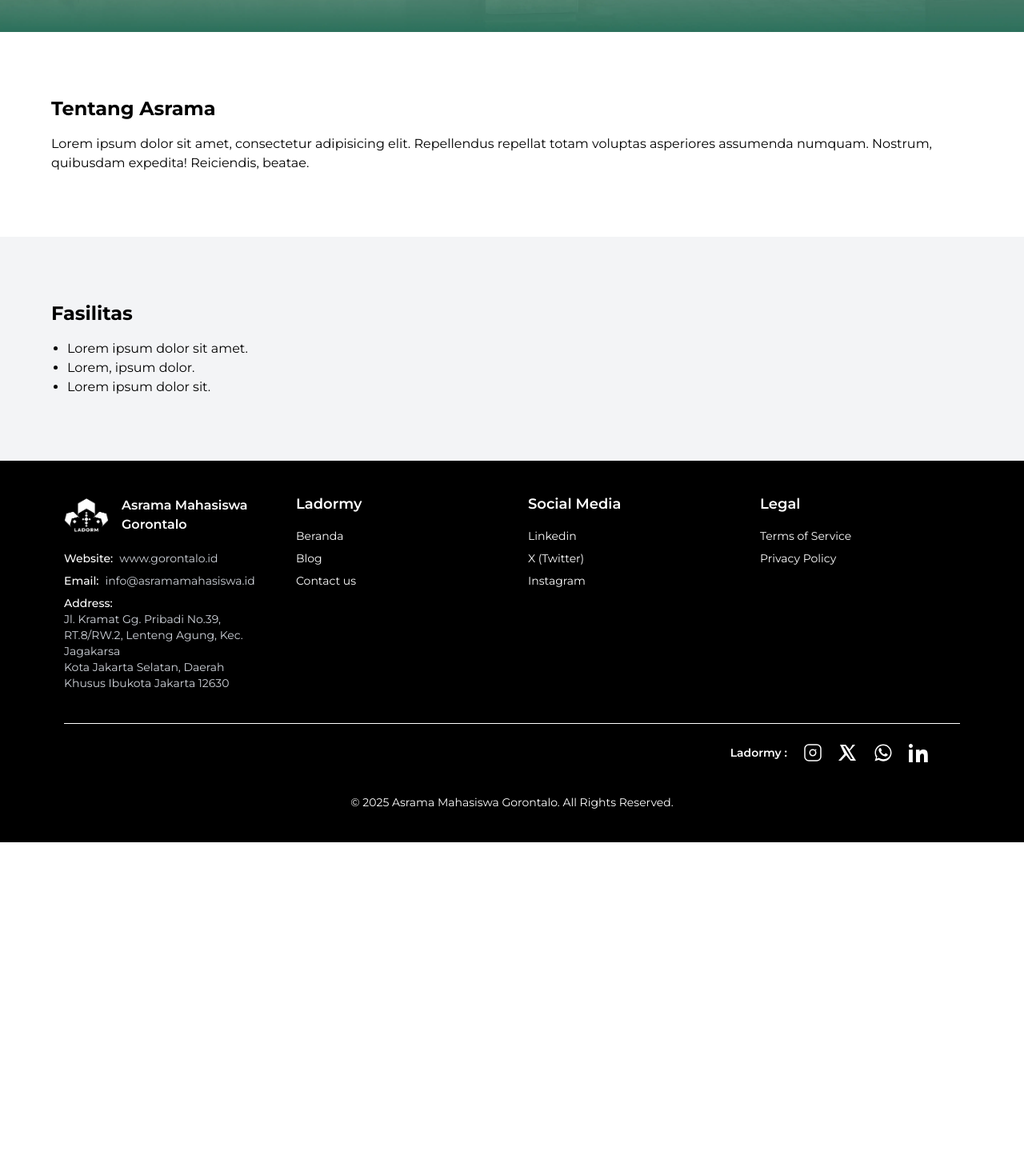
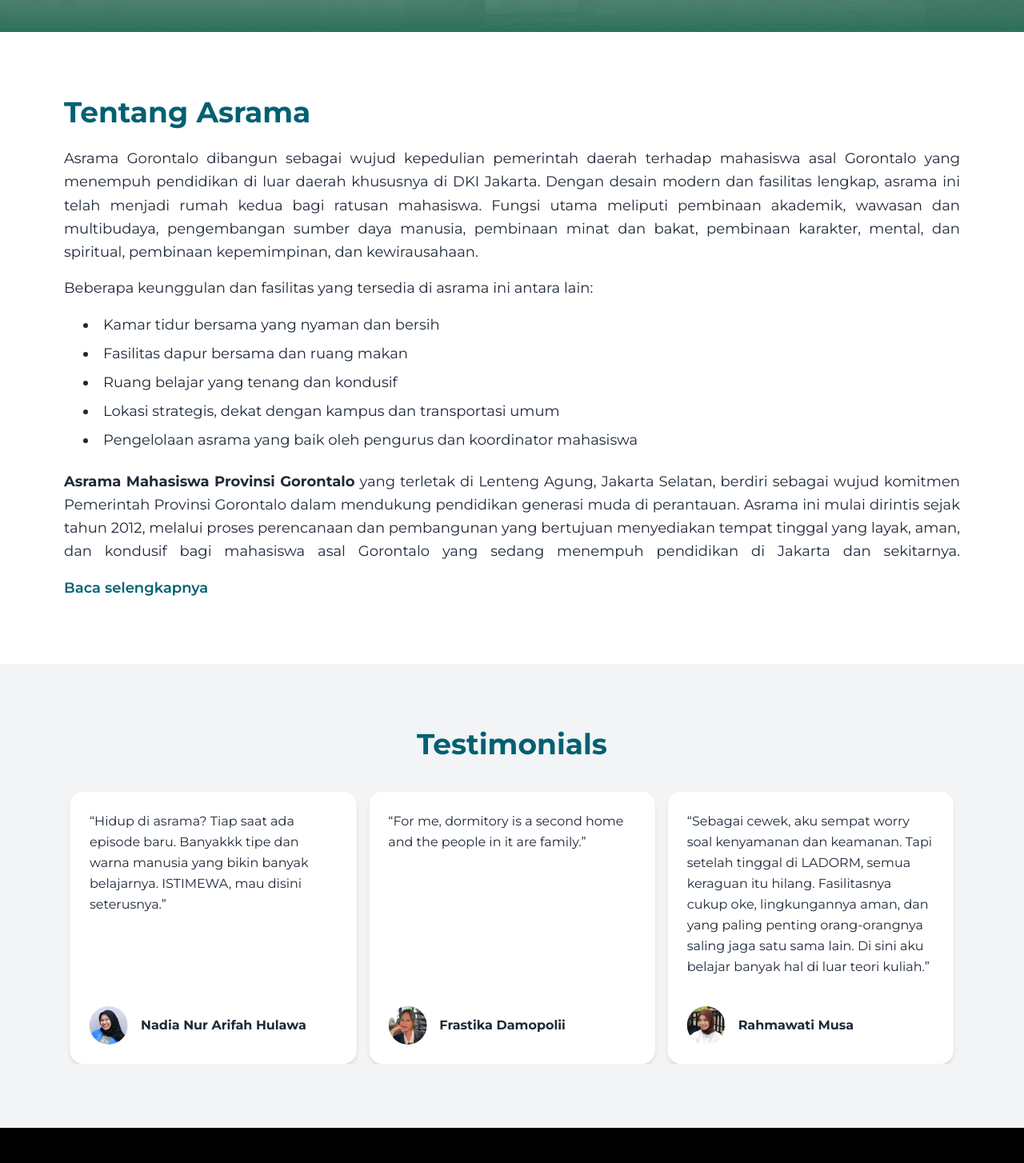
Before and after one commit to renaldimohamad/ladorm, a Next.js app: page / in a window 1280 px wide. Shown: the part 860-2314 px from the top of the page at 80% size. Before the commit the page ends 1913 px from the top, so only its background shows below. Built offline with nearby package versions, Linux system fonts and the light colour scheme.

Commit message:
✨feature: tambahkan bagian testimonial yang telah diselesaikan dengan avatar, nama, dan pesan

```diff
--- a/package.json
+++ b/package.json
@@ -13,7 +13,8 @@
     "next": "15.3.3",
     "react": "^19.0.0",
     "react-dom": "^19.0.0",
-    "react-icons": "^5.5.0"
+    "react-icons": "^5.5.0",
+    "swiper": "^11.2.9"
   },
   "devDependencies": {
     "@eslint/eslintrc": "^3",
--- a/src/app/page.tsx
+++ b/src/app/page.tsx
@@ -2,43 +2,124 @@
 
 import Footer from "@/components/common/Footer";
 import { WrapContainerHome } from "@/components/Home";
+import { Swiper, SwiperSlide } from "swiper/react";
+import { Autoplay } from "swiper/modules";
+import "swiper/css";
+import "swiper/css/navigation";
+import "swiper/css/pagination";
+import { TestimonialsWrapper } from "@/components/Home/TestimonialsWrapper";
 import { LayoutBlank } from "@/layouts";
+import { motion } from "framer-motion";
+import { useScrollDirection } from "@/hooks/useScrollDirection";
+import { AboutDormitory } from "@/components/Home/AboutAsrama";
+import { testimonialsData } from "@/utils/Testimonials";
 
 export default function Home() {
+  const scrollDir = useScrollDirection();
+  const initialY = scrollDir === "down" ? 80 : -80;
+
   return (
     <LayoutBlank>
       <main className="flex flex-col w-full">
         <section
-          className="w-full min-h-screen flex items-center justify-center px-4 py-16 relative bg-red-500 min-h-screen
+          className="w-full min-h-screen flex items-center justify-center px-4 py-16 relative min-h-screen
         bg-[url('/images/asrama_profile_img.webp')]
         bg-cover
         bg-center"
         >
-          <WrapContainerHome />
+          <motion.section
+            initial={{ opacity: 0, y: initialY }}
+            whileInView={{ opacity: 1, y: 0 }}
+            transition={{
+              duration: 1.2,
+              ease: [0.2, 1, 0.3, 1],
+              delay: 0.2,
+            }}
+            viewport={{ once: false, amount: 0.4 }}
+            className="w-full px-4 py-20"
+          >
+            <WrapContainerHome />
+          </motion.section>
         </section>
-        {/* HIDE FOR NOW */}
         <section className="w-full px-4 py-20 bg-white text-black">
-          <div className="max-w-6xl mx-auto">
-            <h2 className="text-2xl font-bold mb-4">Tentang Asrama</h2>
-            <p>
-              {/* Ini adalah informasi tentang asrama mahasiswa Gorontalo di
-              Jakarta. */}
-              Lorem ipsum dolor sit amet, consectetur adipisicing elit.
-              Repellendus repellat totam voluptas asperiores assumenda numquam.
-              Nostrum, quibusdam expedita! Reiciendis, beatae.
-            </p>
-          </div>
+          <motion.section
+            initial={{ opacity: 0, y: initialY }}
+            whileInView={{ opacity: 1, y: 0 }}
+            transition={{
+              duration: 1.2,
+              ease: [0.2, 1, 0.3, 1],
+              delay: 0.2,
+            }}
+            viewport={{ once: false, amount: 0.3 }}
+            className="w-full"
+          >
+            <AboutDormitory />
+          </motion.section>
         </section>
-        <section className="w-full px-4 py-20 bg-gray-100 text-black">
-          <div className="max-w-6xl mx-auto">
-            <h2 className="text-2xl font-bold mb-4">Fasilitas</h2>
-            <ul className="list-disc pl-5">
-              <li>Lorem ipsum dolor sit amet.</li>
-              <li>Lorem, ipsum dolor.</li>
-              <li>Lorem ipsum dolor sit.</li>
-            </ul>
-          </div>
+        <section className="w-full px-4 py-16 sm:py-20 bg-gray-100 text-black flex flex-col items-center">
+          <motion.section
+            initial={{ opacity: 0, y: initialY }}
+            whileInView={{ opacity: 1, y: 0 }}
+            transition={{
+              duration: 1.2,
+              ease: [0.2, 1, 0.3, 1],
+              delay: 0.2,
+            }}
+            viewport={{ once: false, amount: 0.3 }}
+            className="w-full"
+          >
+            <h1 className="text-2xl sm:text-3xl md:text-4xl font-bold mb-8 sm:mb-10 text-center text-[#016072]">
+              Testimonials
+            </h1>
+
+            <div className="w-full max-w-6xl px-2 sm:px-4 mx-auto">
+              <Swiper
+                modules={[Autoplay]}
+                loop={true}
+                grabCursor={true}
+                autoplay={{
+                  delay: 3000,
+                  disableOnInteraction: false,
+                  pauseOnMouseEnter: false,
+                }}
+                allowTouchMove={true}
+                touchStartPreventDefault={false}
+                breakpoints={{
+                  320: { slidesPerView: 1 },
+                  640: { slidesPerView: 1 },
+                  768: { slidesPerView: 2 },
+                  1024: { slidesPerView: 3 },
+                }}
+              >
+                {testimonialsData.map((item, index) => (
+                  <SwiperSlide key={index}>
+                    <div className="h-full px-1 sm:px-2">
+                      <TestimonialsWrapper>
+                        <div className="leading-relaxed">
+                          <span className="text-sm sm:text-base leading-relaxed text-gray-800 text-justify">
+                            “{item.message}”
+                          </span>
+                        </div>
+
+                        <div className="mt-auto flex items-center gap-3 pt-6 gap-4">
+                          <img
+                            src={item.avatar}
+                            alt={item.name}
+                            className="w-12 h-12 rounded-full object-cover"
+                          />
+                          <h3 className="font-bold text-sm sm:text-base">
+                            {item.name}
+                          </h3>
+                        </div>
+                      </TestimonialsWrapper>
+                    </div>
+                  </SwiperSlide>
+                ))}
+              </Swiper>
+            </div>
+          </motion.section>
         </section>
+
         <Footer />
       </main>
     </LayoutBlank>
--- /dev/null
+++ b/src/components/Home/AboutAsrama.tsx
@@ -0,0 +1,108 @@
+"use client";
+import { useState } from "react";
+
+export const AboutDormitory = () => {
+  const [showFull, setShowFull] = useState(false);
+
+  return (
+    <div className="max-w-6xl mx-auto px-4 relative z-10">
+      <h5 className="text-2xl sm:text-3xl md:text-4xl font-bold mb-6 text-center md:text-left text-[#016072]">
+        Tentang Asrama
+      </h5>
+
+      <p className="text-sm sm:text-base md:text-lg leading-relaxed text-gray-800 mb-4 text-justify">
+        Asrama Gorontalo dibangun sebagai wujud kepedulian pemerintah daerah
+        terhadap mahasiswa asal Gorontalo yang menempuh pendidikan di luar
+        daerah khususnya di DKI Jakarta. Dengan desain modern dan fasilitas
+        lengkap, asrama ini telah menjadi rumah kedua bagi ratusan mahasiswa.
+        Fungsi utama meliputi pembinaan akademik, wawasan dan multibudaya,
+        pengembangan sumber daya manusia, pembinaan minat dan bakat, pembinaan
+        karakter, mental, dan spiritual, pembinaan kepemimpinan, dan
+        kewirausahaan.
+      </p>
+
+      <p className="text-sm sm:text-base md:text-lg leading-relaxed text-gray-800 mb-4 text-justify">
+        Beberapa keunggulan dan fasilitas yang tersedia di asrama ini antara
+        lain:
+      </p>
+
+      <ul className="list-disc list-inside text-sm sm:text-base md:text-lg text-gray-800 space-y-2 pl-4 md:pl-6 mb-4">
+        <li>Kamar tidur bersama yang nyaman dan bersih</li>
+        <li>Fasilitas dapur bersama dan ruang makan</li>
+        <li>Ruang belajar yang tenang dan kondusif</li>
+        <li>Lokasi strategis, dekat dengan kampus dan transportasi umum</li>
+        <li>
+          Pengelolaan asrama yang baik oleh pengurus dan koordinator mahasiswa
+        </li>
+      </ul>
+
+      <div className="mt-6 text-sm sm:text-base md:text-lg leading-relaxed text-gray-800 text-justify space-y-4">
+        <span>
+          <b>Asrama Mahasiswa Provinsi Gorontalo</b> yang terletak di Lenteng
+          Agung, Jakarta Selatan, berdiri sebagai wujud komitmen Pemerintah
+          Provinsi Gorontalo dalam mendukung pendidikan generasi muda di
+          perantauan. Asrama ini mulai dirintis sejak tahun 2012, melalui proses
+          perencanaan dan pembangunan yang bertujuan menyediakan tempat tinggal
+          yang layak, aman, dan kondusif bagi mahasiswa asal Gorontalo yang
+          sedang menempuh pendidikan di Jakarta dan sekitarnya.
+        </span>
+
+        {showFull && (
+          <div className="flex flex-col gap-2 leading-relaxed">
+            <span>
+              Asrama ini diresmikan melalui acara Pemanfaatan Asrama Mahasiswa
+              Provinsi Gorontalo, pada tanggal <b>4 November 2015</b>oleh
+              Pemerintah Provinsi Gorontalo, yang pada saat itu dipimpin oleh
+              Gubernur
+              <b>Drs. H. Rusli Habibie, M.A.P.</b>
+              Peresmian tersebut menandai pemanfaatan penuh fasilitas asrama
+              sebagai pusat pembinaan, penguatan solidaritas, dan pengembangan
+              potensi mahasiswa Gorontalo.
+            </span>
+            <span>
+              Dalam perjalanannya, <b>Asrama Mahasiswa Provinsi Gorontalo</b>{" "}
+              telah mengalami berbagai periode kepemimpinan mahasiswa yang turut
+              berkontribusi dalam pengelolaan kegiatan dan menjaga nilai
+              kekeluargaan di lingkungan asrama. Berikut nama-nama mahasiswa
+              yang pernah menjabat sebagai Ketua Asrama:
+            </span>
+            <span>
+              <div className="mt-4 text-sm sm:text-base md:text-lg text-gray-800">
+                <ul className="list-disc pl-4 space-y-3">
+                  {[
+                    ["Yusuf T. Polimengo", "Periode 2015-2017"],
+                    ["Inton Lasenga", "Periode 2017-2018"],
+                    ["Iksan Mohamad", "Periode 2018-2022"],
+                    ["Clift Lumingas", "Periode 2022-2023"],
+                    ["Nadia Nur Arifah Hulawa", "Periode 2024-2025"],
+                    ["Ricky Mateka", "Periode 2025-Sekarang"],
+                  ].map(([name, periode], i) => (
+                    <li key={i}>
+                      <div className="flex flex-wrap gap-x-1 sm:gap-x-2">
+                        <span className="font-semibold">{name}</span>
+                        <span>({periode})</span>
+                      </div>
+                    </li>
+                  ))}
+                </ul>
+              </div>
+            </span>
+            <span>
+              Hingga saat ini, asrama tersebut terus berfungsi sebagai rumah
+              kedua bagi mahasiswa Gorontalo, menjadi ruang tumbuh, belajar, dan
+              mempererat kebersamaan dalam semangat persatuan dan tanggung jawab
+              bersama.
+            </span>
+          </div>
+        )}
+
+        <button
+          onClick={() => setShowFull((prev) => !prev)}
+          className="mt-4 text-[#016072] font-semibold cursor-pointer"
+        >
+          {showFull ? "Tampilkan lebih sedikit" : "Baca selengkapnya"}
+        </button>
+      </div>
+    </div>
+  );
+};
--- /dev/null
+++ b/src/components/Home/TestimonialsWrapper.tsx
@@ -0,0 +1,15 @@
+import React from "react";
+
+interface TestimonialsWrapperProps {
+  children: React.ReactNode;
+}
+
+export const TestimonialsWrapper: React.FC<TestimonialsWrapperProps> = ({
+  children,
+}) => {
+  return (
+    <div className="rounded-2xl shadow-md p-6 bg-white text-gray-800 flex flex-col min-h-[340px] sm:min-h-[200px] md:min-h-[340px]">
+      {children}
+    </div>
+  );
+};
```
Also changed, not shown: 1 other file (tests, documents, lock files or other folders).
